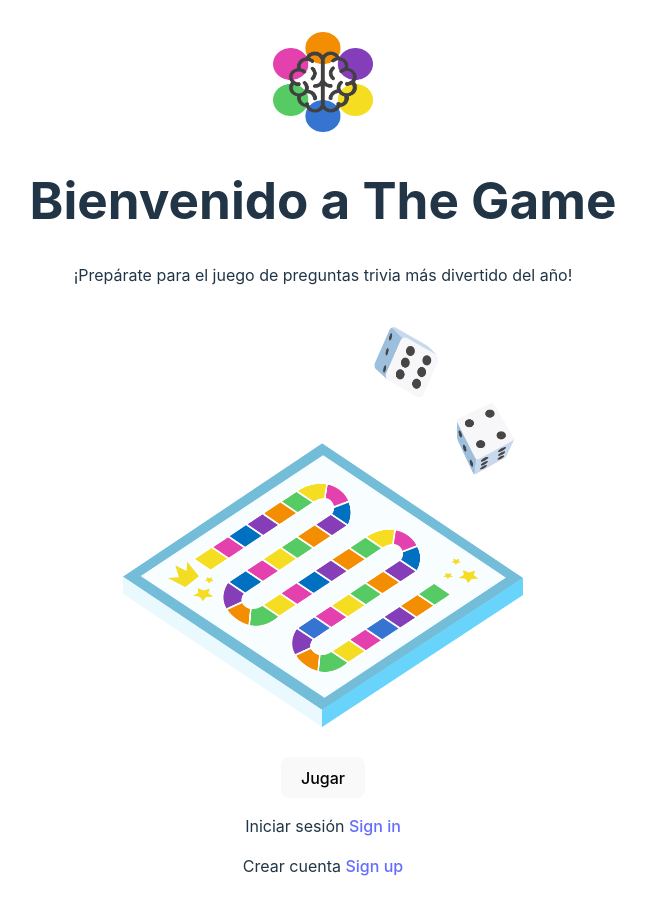
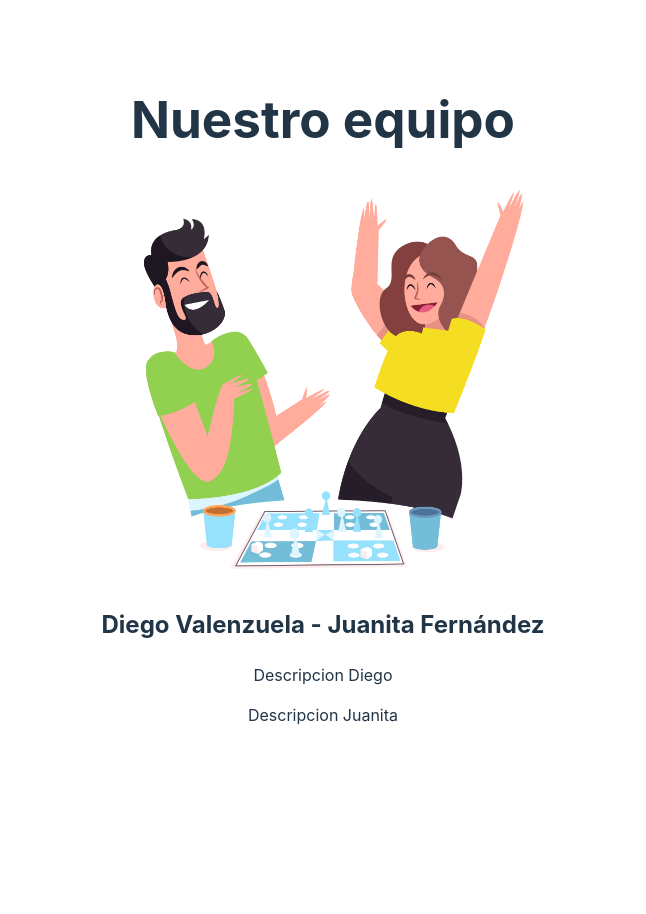
Before and after one commit to juanifdez/BrainRoyale, a React (Vite) app in the folder the-game/: page / in a window 1280 px wide. Shown: the top 914 px of the page, without its empty margins (317-963 px from the left). After the commit the page ends 800 px from the top, so only its background shows below. Built offline with nearby package versions, Linux system fonts and the light colour scheme.

Commit message:
feat(TeamPage): create page about team members

```diff
--- /dev/null
+++ b/the-game/src/TeamPage.css
@@ -0,0 +1,6 @@
+#root {
+    max-width: 1280px;
+    margin: 0 auto;
+    padding: 2rem;
+    text-align: center;
+    }
--- /dev/null
+++ b/the-game/src/TeamPage.jsx
@@ -0,0 +1,13 @@
+import './TeamPage.css'
+
+export default function TeamPage() {
+    return (
+        <div class="block">
+        <h1>Nuestro equipo</h1>
+        <img src="equipo.png" width="400" height="400"/>
+        <h2>Diego Valenzuela - Juanita Fernández</h2>
+        <p>Descripcion Diego </p>
+        <p>Descripcion Juanita </p>
+        </div>
+      );
+}
--- a/the-game/src/main.jsx
+++ b/the-game/src/main.jsx
@@ -2,9 +2,10 @@ import React from 'react'
 import ReactDOM from 'react-dom/client'
 import './index.css'
 import LandingPage from './LandingPage'
+import TeamPage from './TeamPage'
 
 ReactDOM.createRoot(document.getElementById('root')).render(
   <React.StrictMode>
-    <LandingPage/>
+    <TeamPage/>
   </React.StrictMode>,
 )
```
